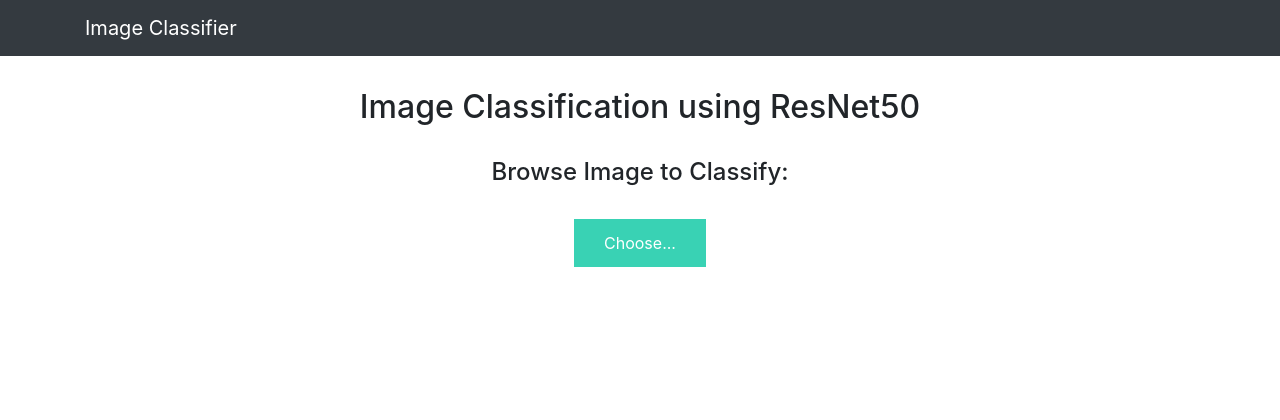
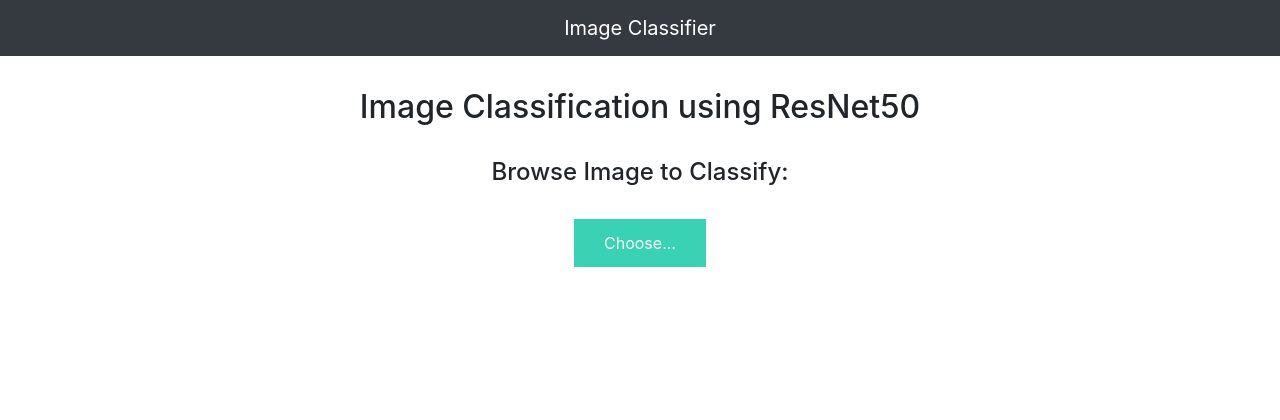
Before and after one commit to mynameispathak/End-to-end-Image-Classification-ResNet50-Imagenet, a Flask app: page / in a window 1280 px wide. Shown: the top 420 px of the page. Run offline with Flask 2, Linux system fonts and the light colour scheme; some libraries are stand-ins or nearby versions.

Commit message:
Centered Nav element

```diff
--- a/templates/base.html
+++ b/templates/base.html
@@ -15,7 +15,7 @@
 <body>
     <nav class="navbar navbar-dark bg-dark">
         <div class="container">
-            <a class="navbar-brand" href="#">Image Classifier</a>
+            <a class="navbar-brand" style="margin: 0 auto 0 auto;" href="#">Image Classifier</a>
             <!-- <button class="btn btn-outline-secondary my-2 my-sm-0" type="submit">Help</button> -->
         </div>
     </nav>
--- a/templates/index.html
+++ b/templates/index.html
@@ -25,7 +25,7 @@
                 </div>
             </div>
 
-            <div class="loader" style="display:none;"></div>
+            <div class="loader" style="display:none; margin: 0 auto 0 auto;"></div>
 
             <h3 id="result" style="text-align: center;">
                 <span> </span>
```
